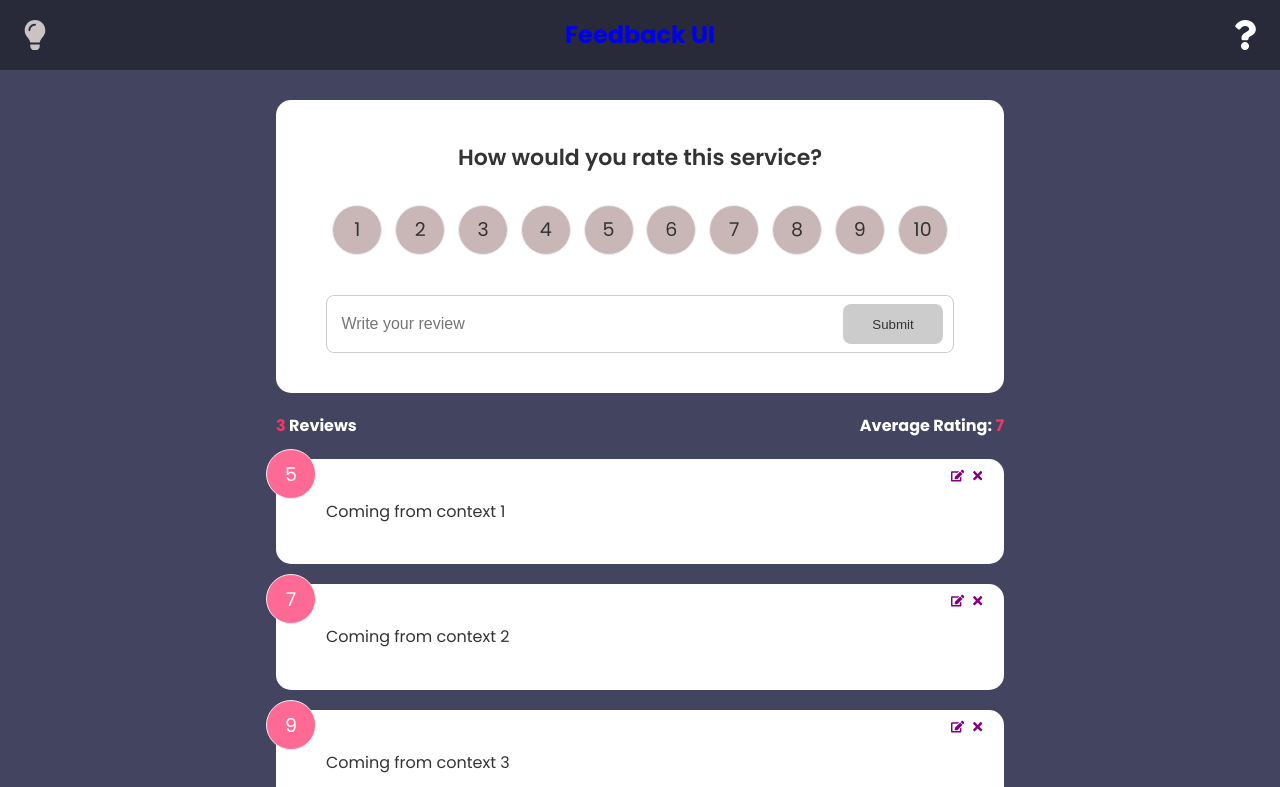
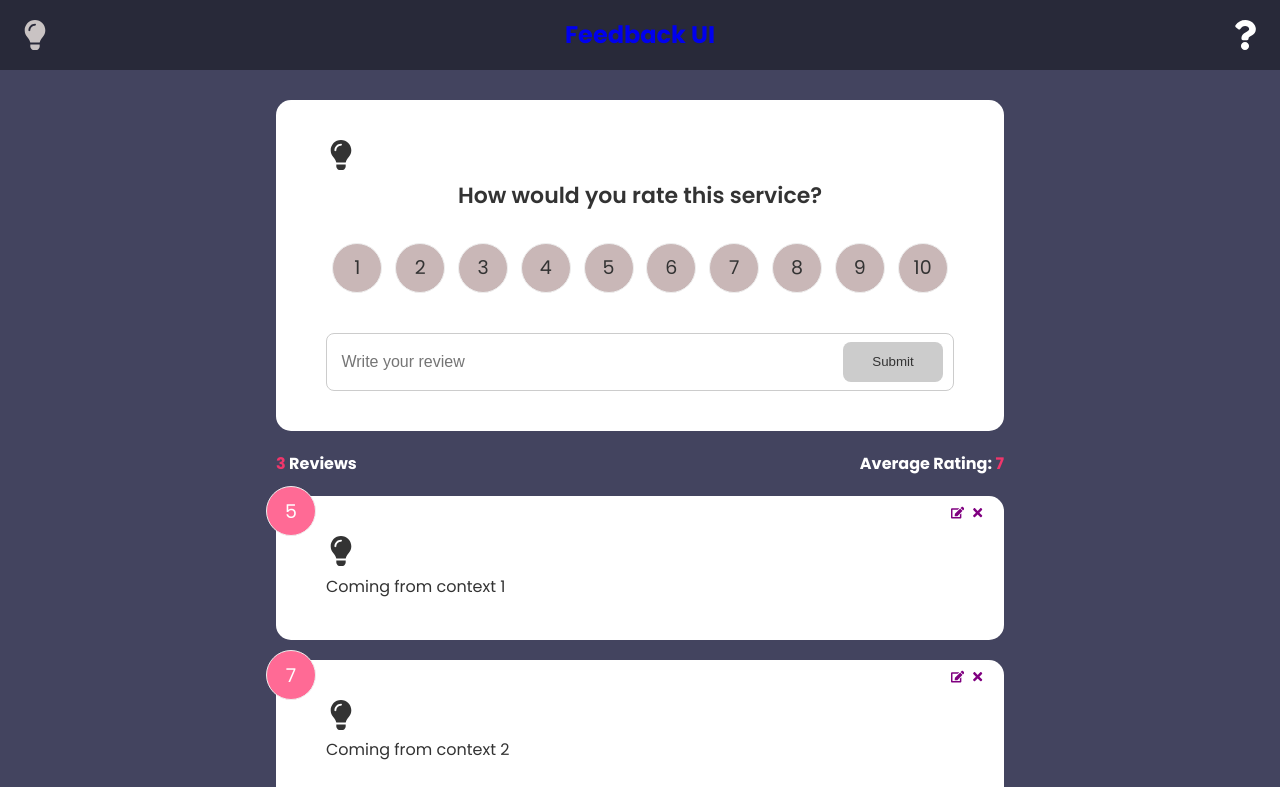
Before and after one commit to alfiofederico/FeedbackApp, a React (Create React App) app: page / in a window 1280 px wide. Shown: the top 787 px of the page. Built offline with nearby package versions, Linux system fonts and the light colour scheme.

Commit message:
working on the mode selection bug

```diff
--- a/src/components/Card.js
+++ b/src/components/Card.js
@@ -1,10 +1,18 @@
+
+import { FaLightbulb } from "react-icons/fa";
+
+
 function Card({children, dark}) {
+ const addclass = () => {
+   document.querySelector("#changeclass").classList.toggle("dark");
+ };
+
   return (
-      <div className={`card ${dark && "dark"}`}>
+    <div className={`card ${dark && "dark"}`} id="changeclass">
+      <FaLightbulb size={30} onClick={addclass} />
 
-        {children}
-        </div>
-
+      {children}
+    </div>
   );
 }
 
```
